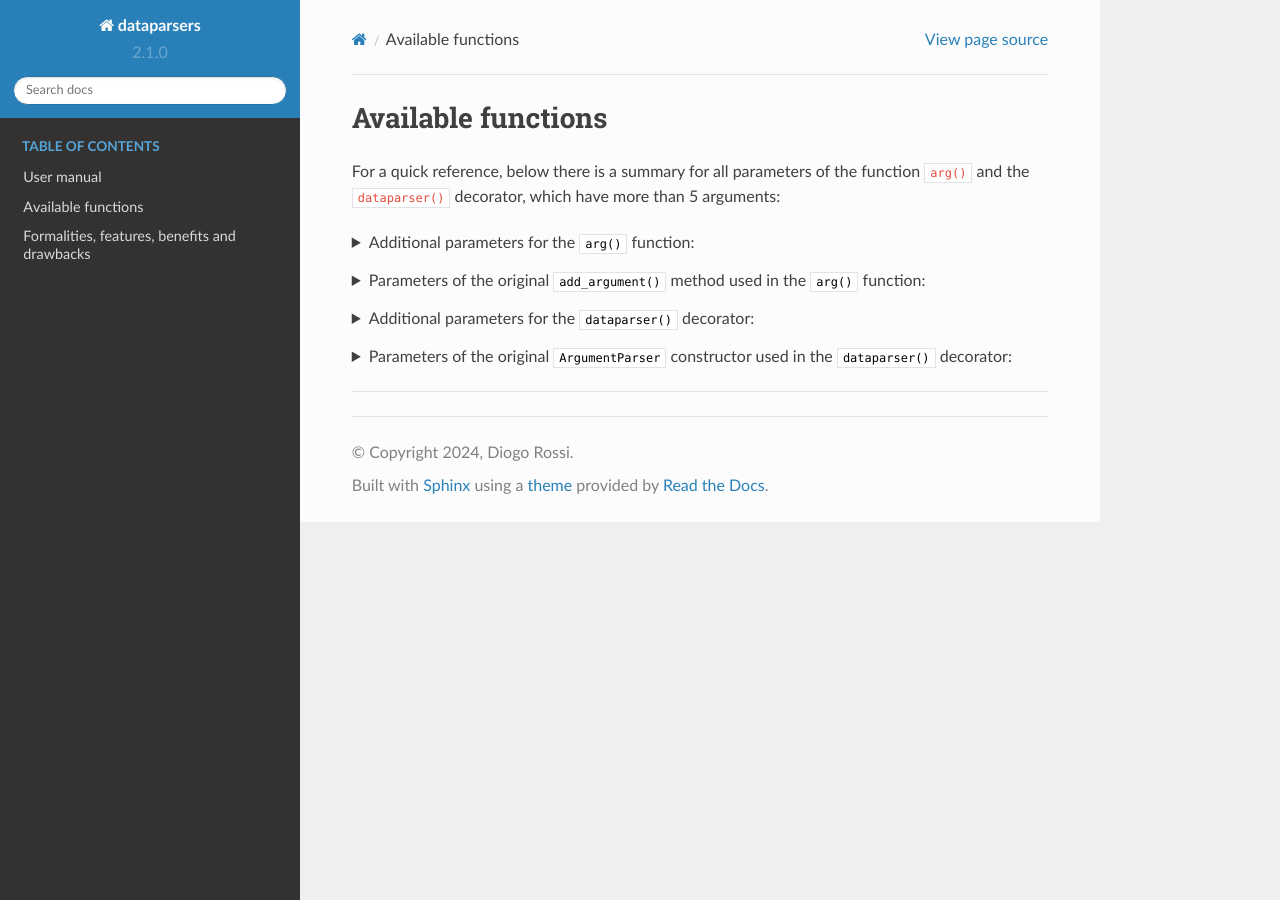
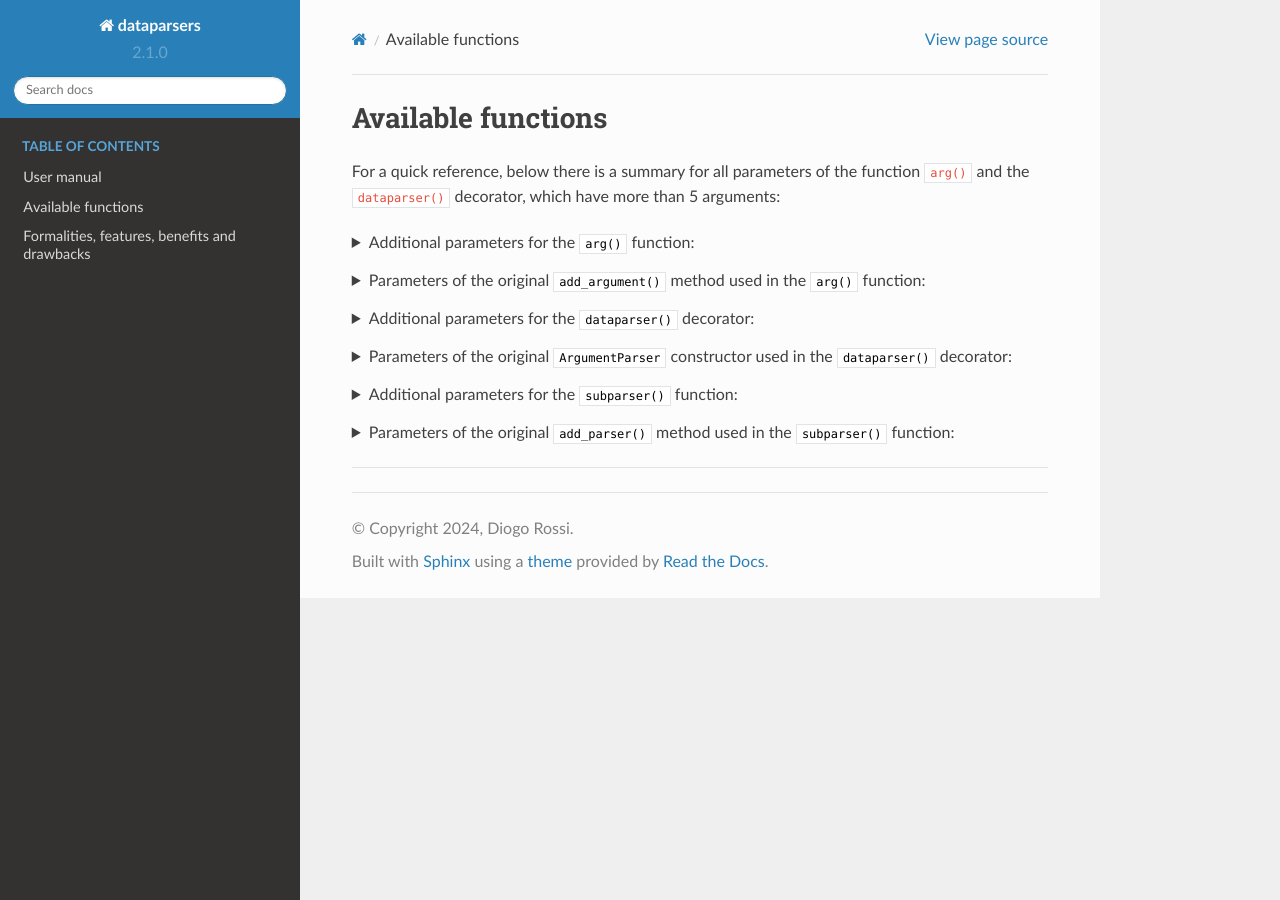
Before and after one commit to diogo-rossi/dataparsers, a Sphinx documentation site: the page built from docs/source/tables.md, in a window 1280 px wide. Built offline with Sphinx 7.4.7 and the Read the Docs theme 2.0.0, drawn with Linux system fonts in a browser that asks for light colours; the version number is read from the project's files by our own code.

Commit message:
📄 docs: edit table arguments

```diff
--- a/docs/source/tables.md
+++ b/docs/source/tables.md
@@ -1,19 +1,20 @@
 # Available functions
 
-For a quick reference, below there is a summary for all parameters of the
-function `arg()` and the `dataparser()` decorator, which have more than 5
-arguments:
+For a quick reference, below there is a summary for all parameters of the function `arg()` and the `dataparser()`
+decorator, which have more than 5 arguments:
 
 <details>
 <summary>Additional parameters for the <code>arg()</code> function:</summary>
 <br>
 
-|             Name              |                       Quick description                        |
-| :---------------------------: | :------------------------------------------------------------: |
-|        `name_or_flags`        |          A list of option strings, starting with `-`.          |
-|         `group_title`         |    The title (or a simple id integer) of the argument group    |
-| `mutually_exclusive_group_id` | The name (or a simple integer) of the mutually exclusive group |
-|          `make_flag`          |        Wether to force the automatic creation of a flag        |
+|             Name              |                                     Quick description                                      |
+| :---------------------------: | :----------------------------------------------------------------------------------------: |
+|        `name_or_flags`        |                        A list of option strings, starting with `-`.                        |
+|            `group`            |          A previously defined `ClassVar` field name using the function `group()`           |
+|  `mutually_exclusive_group`   | A previously defined `ClassVar` field name using the function `mutually_exclusive_group()` |
+|         `group_title`         |                  The title (or a simple id integer) of the argument group                  |
+| `mutually_exclusive_group_id` |               The name (or a simple integer) of the mutually exclusive group               |
+|          `make_flag`          |                      Wether to force the automatic creation of a flag                      |
 
 </details>
 <br>
@@ -70,5 +71,29 @@
 |     `exit_on_error`     | Determines whether or not ArgumentParser exits with error |
 
 </details>
+<br>
+<details>
+<summary>Additional parameters for the <code>subparser()</code> function:</summary>
+<br>
+
+|    Name    |                     Quick description                      |
+| :--------: | :--------------------------------------------------------: |
+| `defaults` | A dictionary with subparser level default attribute values |
+
+</details>
+<br>
+<details>
+<summary>Parameters of the original <code>add_parser()</code> method used in the <code>subparser()</code> function:</summary>
+<br>
+
+|   Name    |                                  Quick description                                  |
+| :-------: | :---------------------------------------------------------------------------------: |
+| `aliases` | An additional argument which allows multiple strings to refer to the same subparser |
+|  `help`   |                      A help message for the subparser command                       |
+
+Note: `add_parser()` accepts all kwargs of `ArgumentParser` constructor. It also accepts its own `help` and `aliases`
+kwargs.
+
+</details>
 
 ---
```
